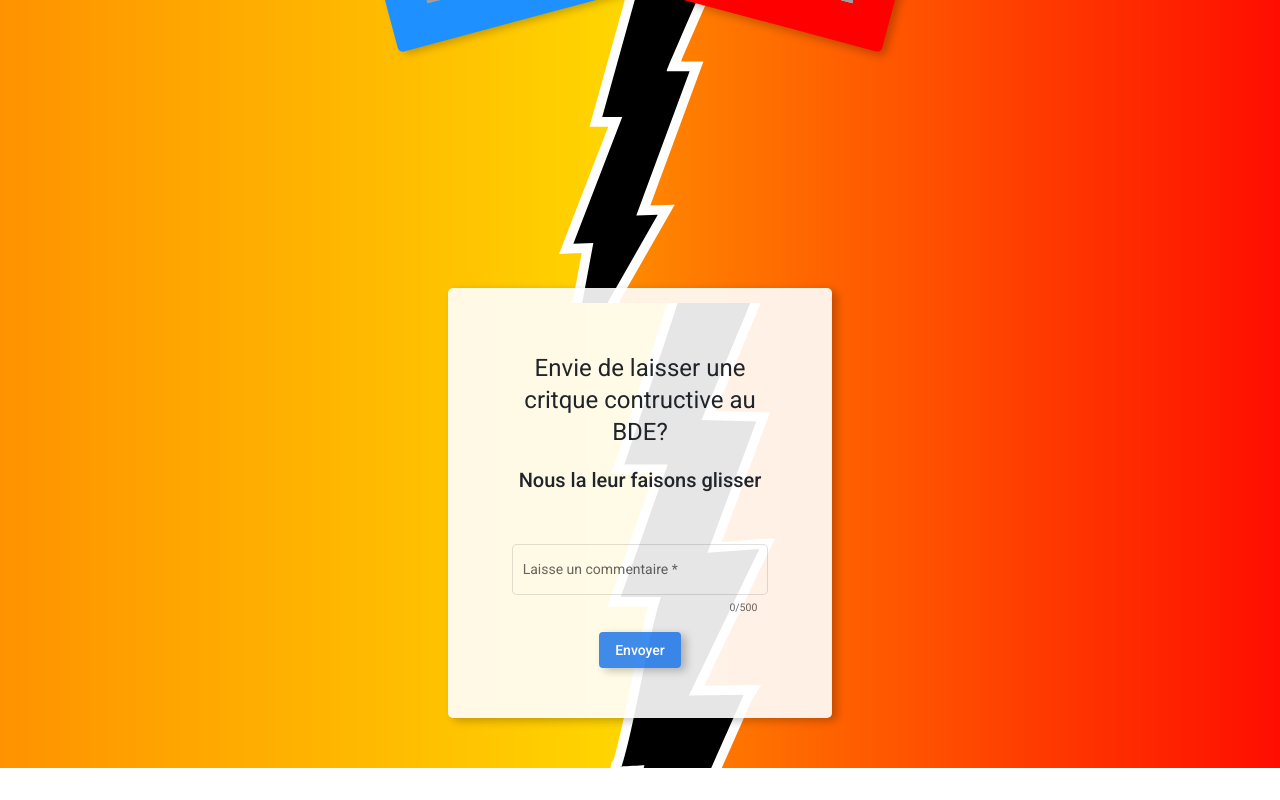
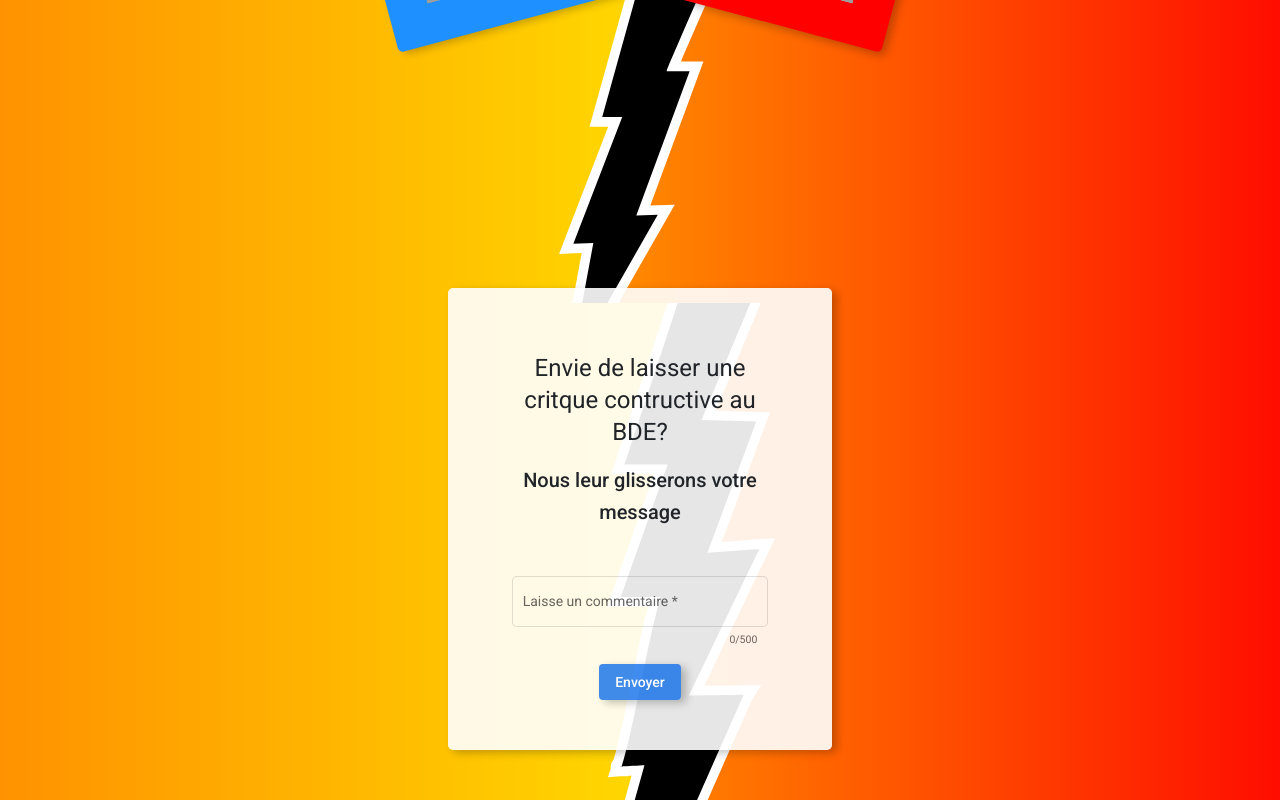
Before and after one commit to Alexandre-Fernique/Eksagliste-Front, an Angular app: page / in a window 1280 px wide. Shown: the part 1297-2097 px from the top of the page. Before the commit the page ends 2065 px from the top, so only its background shows below. Built offline with nearby package versions, Linux system fonts and the light colour scheme; grey boxes are pictures that could not be loaded; a web font is replaced by a local one.

Commit message:
update advice

```diff
--- a/src/app/Components/advice-box/advice-box.component.html
+++ b/src/app/Components/advice-box/advice-box.component.html
@@ -1,7 +1,7 @@
 <div class="advice-container">
   <div class="advice-title">
     <h1>Envie de laisser une critque contructive au BDE?</h1>
-    <h2>Nous la leur faisons glisser</h2>
+    <h2>Nous leur glisserons votre message</h2>
   </div>
     <mat-form-field class="advice-form" appearance="outline">
       <mat-label>Laisse un commentaire</mat-label>
```
